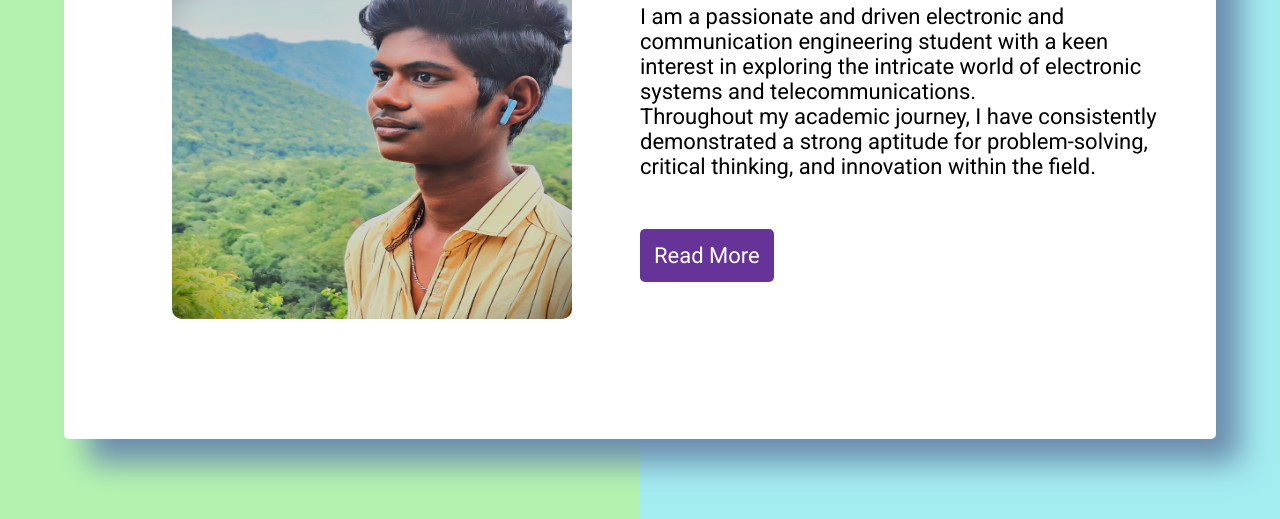
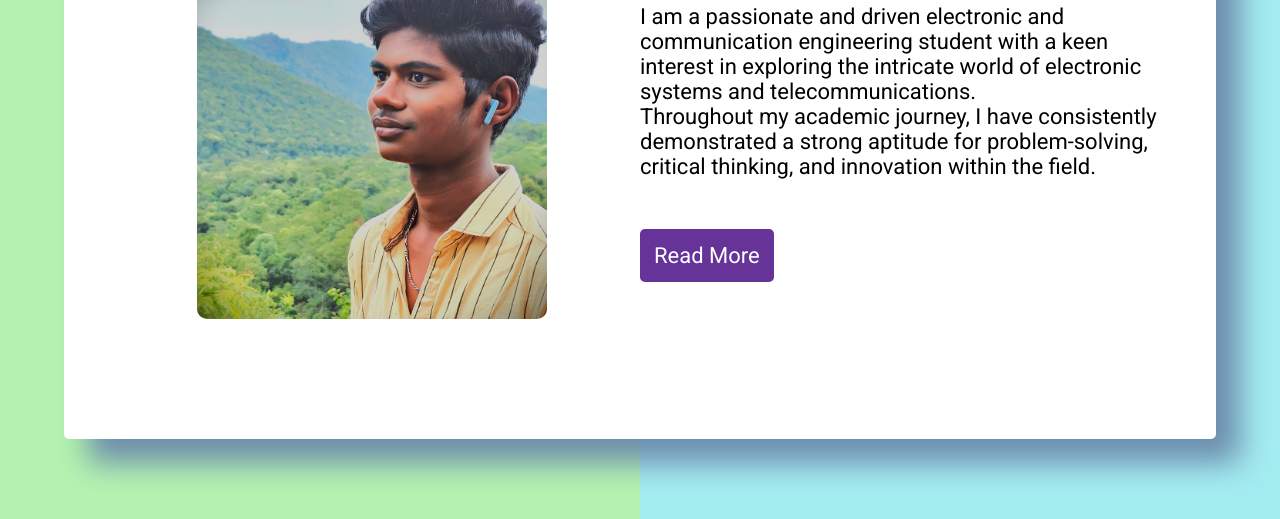
Before and after one commit to vasantharaj-v/website, a plain HTML site: page about.html in a window 1280 px wide. Shown: the part 371-890 px from the top of the page. Drawn offline with Linux system fonts and the light colour scheme.

Commit message:
Add files via upload

```diff
--- a/aboutstyle.css
+++ b/aboutstyle.css
@@ -43,8 +43,6 @@
     align-items: center;
 }
 .image-container img {
-    width: 500px;
-    height: 500px;
     margin: 20px;
     border-radius: 10px;
 }
@@ -80,7 +78,7 @@
         width: 90%;
     }
     .image-container img{
-        width: 400px;
+        width: 350px;
         height: 400px;
     }
     .text-container h1{
```
